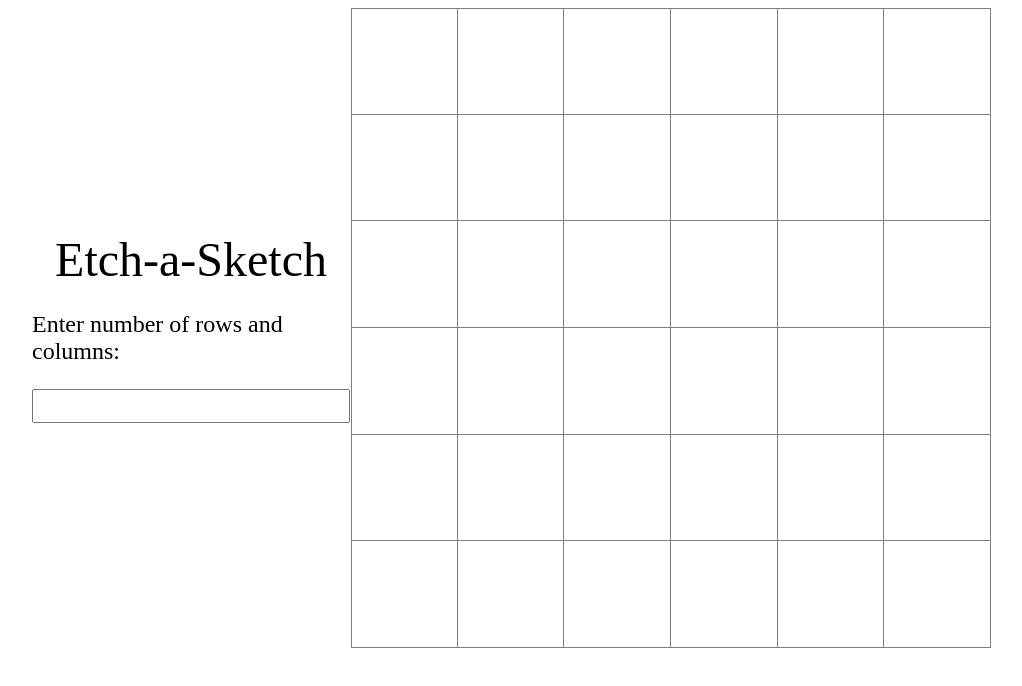
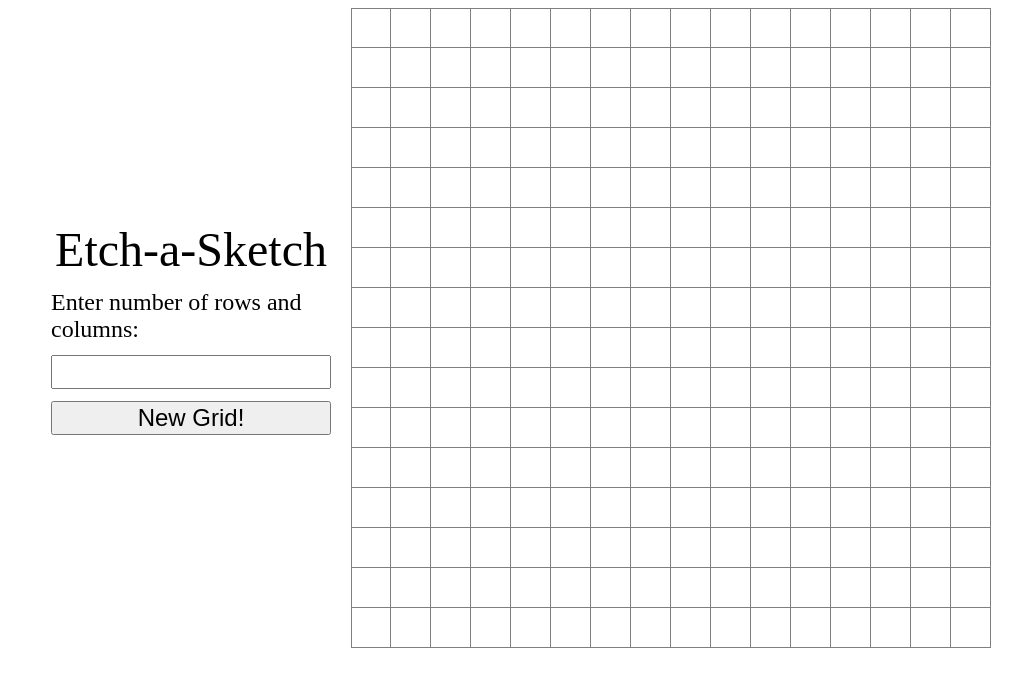
Before and after one commit to johann219/etch-a-sketch, a plain HTML site: page etch-a-sketch.html in a window 1280 px wide. Shown: the whole page, without its empty margins (129-1151 px from the left). Drawn offline with Linux system fonts and the light colour scheme.

Commit message:
Add grid resizing

```diff
--- a/etch-a-sketch.html
+++ b/etch-a-sketch.html
@@ -12,7 +12,10 @@
         <div class="settings__caption">Etch-a-Sketch</div>
         <div class="settings__input">
           <p class="settings__input--caption">Enter number of rows and columns:</p>
-          <input class="grid__control" type="text">
+          <form class="grid__form">
+            <input class="grid__control" type="text">
+            <button class="grid__control--confirm" type="submit">New Grid!</button>
+          </form>
         </div>
       </div>
       <div class="grid__container">
--- a/script.js
+++ b/script.js
@@ -4,8 +4,8 @@ const RANDOM_COLOR_MAX = 255;
 
 const gridCellTemplateElement = document.querySelector('#grid__cell').content.querySelector('div');
 const gridContainerElement = document.querySelector('.grid__container');
-
-gridCellTemplateElement.innerHTML = '';
+const gridResizeInputElement = document.querySelector('.grid__control');
+const gridResizeForm = document.querySelector('.grid__form');
 
 const getRandomInteger = (min, max) => {
   min = Math.ceil(min);
@@ -25,10 +25,11 @@ const colorElementRandom = (element, color) => {
   element.style.backgroundColor = color;
 };
 
-
 const calculateCellSide = (cellAmount) => GRID_SIZE / cellAmount;
 
 const createGrid = (cellAmount) => {
+  gridContainerElement.innerHTML = '';
+
   for(let i = 0; i < cellAmount; i++) {
     const gridRowElement = document.createElement('div');
     gridRowElement.classList.add('grid__row');
@@ -53,10 +54,16 @@ const createGrid = (cellAmount) => {
   }
 };
 
-createGrid(6);
+createGrid(16);
 
 gridContainerElement.addEventListener('mouseover', (evt) => {
   if (evt.target.closest('.grid__cell')) {
     colorElementRandom(evt.target, getRandomColor());
   }
 });
+
+gridResizeForm.addEventListener('submit', (evt) => {
+  evt.preventDefault();
+  createGrid(gridResizeInputElement.value);
+  gridResizeForm.reset();
+});
--- a/styles.css
+++ b/styles.css
@@ -44,6 +44,19 @@ body {
 .settings__input {
   font-size: 24px;
 }
+
+.settings__input--caption {
+  font-size: 24px;
+  margin: 12px 0;
+}
+
 .grid__control {
+  width: 280px;
   font-size: 24px;
 }
+
+.grid__control--confirm {
+  width: 280px;
+  font-size: 24px;
+  margin-top: 12px;
+}
```
